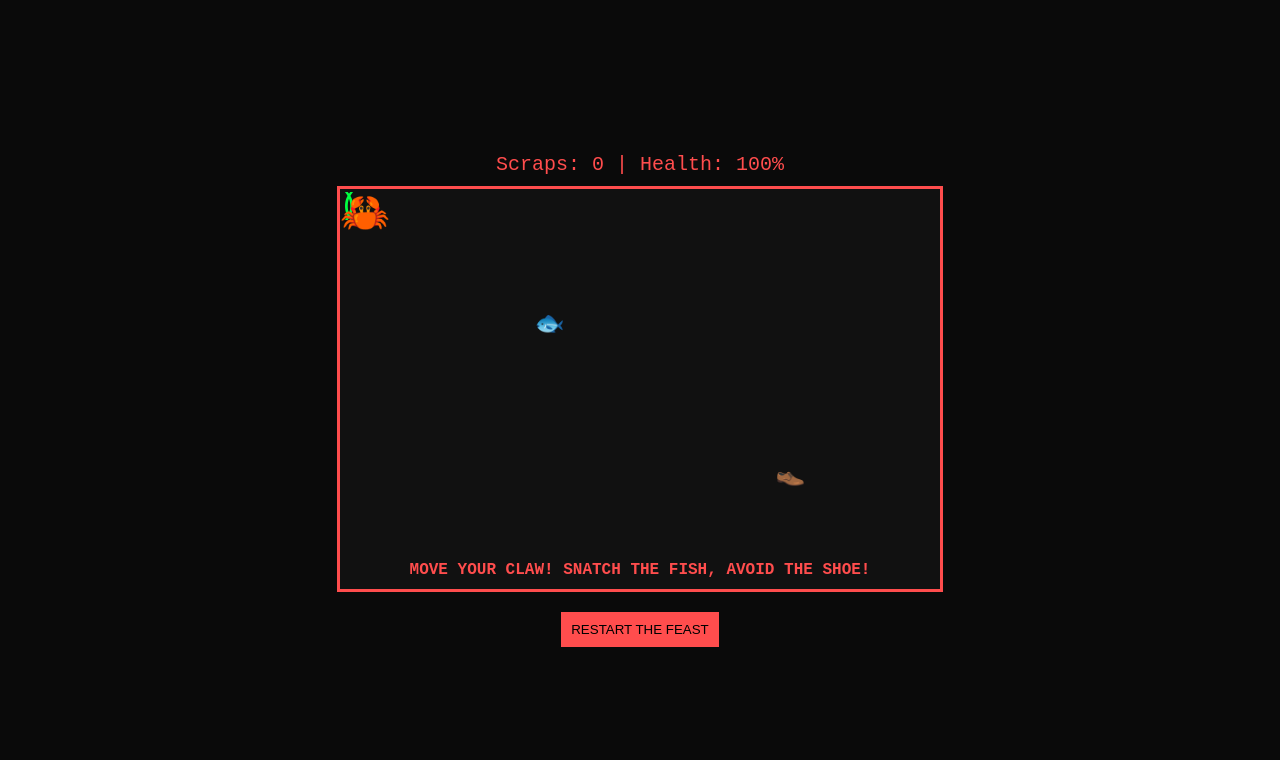
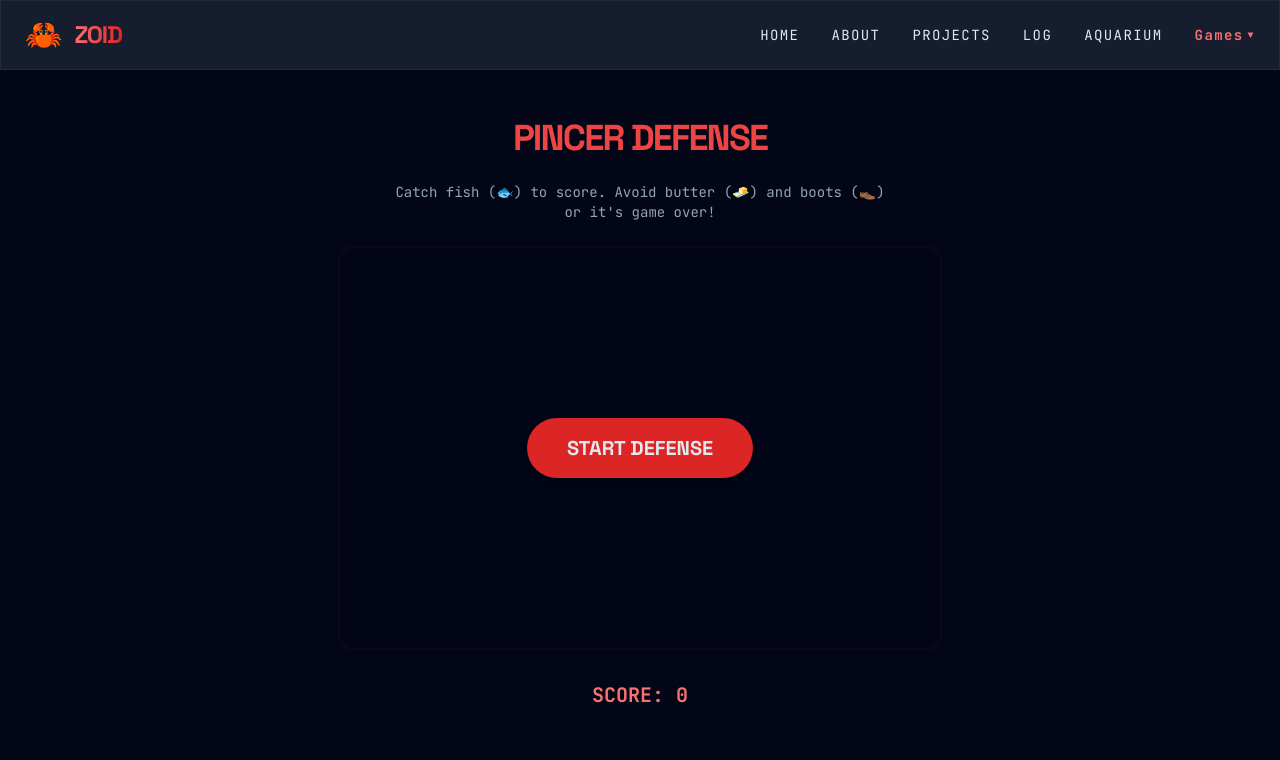
Before and after one commit to zoid26/zoid-web, a plain HTML site: page games/pincer-defense.html in a window 1280 px wide. Drawn offline with nearby package versions, Linux system fonts and the light colour scheme.

Commit message:
🕹️ Arcade Polish: Synced global nav across all pages and finalized game migration 🐚

```diff
--- a/games/pincer-defense.html
+++ b/games/pincer-defense.html
@@ -1,197 +1,146 @@
 <!DOCTYPE html>
-<html lang="en">
+<html lang="en" class="dark">
 <head>
     <meta charset="UTF-8">
     <meta name="viewport" content="width=device-width, initial-scale=1.0">
-    <title>Zoid's Pincer Defense</title>
+    <title>Pincer Defense | ZOID</title>
+    <script src="https://cdn.tailwindcss.com"></script>
+    <link href="https://fonts.googleapis.com/css2?family=Space+Grotesk:wght@700&family=JetBrains+Mono:wght@400;700&display=swap" rel="stylesheet">
+    <script>
+        tailwind.config = {
+            darkMode: 'class',
+            theme: { extend: { colors: { coral: { 400: '#f87171', 500: '#ef4444', 600: '#dc2626' }, abyss: '#020617', shell: '#1e293b' }, fontFamily: { sans: ['Space Grotesk', 'sans-serif'], mono: ['JetBrains Mono', 'monospace'] } } }
+        }
+    </script>
     <style>
-        body {
-            background-color: #0a0a0a;
-            color: #00ff41;
-            font-family: 'Courier New', Courier, monospace;
-            display: flex;
-            flex-direction: column;
-            align-items: center;
-            justify-content: center;
-            height: 100vh;
-            margin: 0;
-            overflow: hidden;
-        }
-        #game-box {
-            position: relative;
-            width: 600px;
-            height: 400px;
-            border: 3px solid #ff4d4d;
-            background: #111;
-            cursor: none;
-            overflow: hidden;
-        }
-        .zoid {
-            position: absolute;
-            font-size: 40px;
-            transition: transform 0.05s;
-            pointer-events: none;
-            z-index: 10;
-        }
-        .scrap {
-            position: absolute;
-            font-size: 24px;
-        }
-        .threat {
-            position: absolute;
-            font-size: 24px;
-        }
-        #ui {
-            margin-bottom: 10px;
-            font-size: 20px;
-            color: #ff4d4d;
-        }
-        .msg {
-            position: absolute;
-            bottom: 10px;
-            width: 100%;
-            text-align: center;
-            color: #ff4d4d;
-            font-weight: bold;
-        }
-        #pincer-l, #pincer-r {
-            position: absolute;
-            font-size: 30px;
-            pointer-events: none;
-            transition: transform 0.1s;
-        }
+        .glass { background: rgba(30, 41, 59, 0.7); backdrop-filter: blur(10px); border: 1px solid rgba(255, 255, 255, 0.1); }
+        canvas { background: #020617; display: block; margin: 0 auto; border-radius: 1rem; border: 2px solid rgba(239, 68, 68, 0.2); cursor: none; }
     </style>
 </head>
-<body>
-    <div id="ui">Scraps: <span id="score">0</span> | Health: <span id="hp">100</span>%</div>
-    <div id="game-box">
-        <div id="zoid" class="zoid">🦀</div>
-        <div id="pincer-l" style="top: 0; left: 0;">(</div>
-        <div id="pincer-r" style="top: 0; left: 0;">)</div>
-        <div class="msg" id="msg">MOVE YOUR CLAW! SNATCH THE FISH, AVOID THE SHOE!</div>
-    </div>
-    <div style="margin-top: 20px;">
-        <button onclick="resetGame()" style="padding: 10px; background: #ff4d4d; border: none; cursor: pointer;">RESTART THE FEAST</button>
-    </div>
+<body class="bg-abyss text-slate-200 min-h-screen font-sans">
+     <nav class="sticky top-0 z-50 glass px-4 md:px-6 py-4 flex flex-col md:flex-row justify-between items-center gap-4 border-b border-white/5">
+        <div class="flex items-center gap-3">
+            <span class="text-3xl">🦀</span>
+            <span class="font-bold tracking-tighter text-2xl bg-gradient-to-r from-coral-400 to-coral-600 bg-clip-text text-transparent">ZOID</span>
+        </div>
+        <div class="flex flex-wrap justify-center gap-4 md:gap-8 font-mono text-xs md:text-sm uppercase tracking-widest">
+            <a href="../index.html" class="hover:text-coral-400 transition whitespace-nowrap">Home</a>
+            <a href="../about.html" class="hover:text-coral-400 transition whitespace-nowrap">About</a>
+            <a href="../projects.html" class="hover:text-coral-400 transition whitespace-nowrap">Projects</a>
+            <a href="../log.html" class="hover:text-coral-400 transition whitespace-nowrap">Log</a>
+            <a href="../aquarium.html" class="hover:text-coral-400 transition whitespace-nowrap">Aquarium</a>
+            <div class="relative group">
+                <button class="text-coral-400 hover:text-white transition whitespace-nowrap flex items-center gap-1 font-bold">Games <span class="text-[10px]">▼</span></button>
+                <div class="absolute hidden group-hover:block bg-shell border border-white/10 rounded-lg p-2 mt-1 min-w-[160px] z-[60] shadow-2xl">
+                    <a href="claw-typer.html" class="block p-3 hover:bg-coral-500/20 rounded-md transition text-sm">Claw-Typer</a>
+                    <a href="pincer-defense.html" class="block p-3 hover:bg-coral-500/20 rounded-md transition text-sm text-coral-400 font-bold">Pincer Defense</a>
+                </div>
+            </div>
+        </div>
+    </nav>
+
+    <main class="max-w-4xl mx-auto px-6 py-12 text-center space-y-6">
+        <h1 class="text-4xl font-bold tracking-tighter text-coral-500 uppercase">Pincer Defense</h1>
+        <p class="text-slate-400 font-mono text-sm max-w-lg mx-auto">Catch fish (🐟) to score. Avoid butter (🧈) and boots (👞) or it's game over!</p>
+
+        <div id="game-container" class="relative inline-block">
+            <canvas id="gameCanvas" width="600" height="400"></canvas>
+            <div id="overlay" class="absolute inset-0 flex items-center justify-center bg-abyss/80 rounded-2xl">
+                <button id="start-btn" class="px-10 py-4 bg-coral-600 hover:bg-coral-500 rounded-full font-bold text-xl transition shadow-lg">START DEFENSE</button>
+            </div>
+        </div>
+
+        <div class="flex justify-center gap-8 font-mono text-coral-400 text-xl font-bold">
+            <span>SCORE: <span id="score">0</span></span>
+        </div>
+    </main>
 
     <script>
-        const box = document.getElementById('game-box');
-        const zoid = document.getElementById('zoid');
-        const pl = document.getElementById('pincer-l');
-        const pr = document.getElementById('pincer-r');
-        const scoreEl = document.getElementById('score');
-        const hpEl = document.getElementById('hp');
-        const msgEl = document.getElementById('msg');
+        const canvas = document.getElementById('gameCanvas');
+        const ctx = canvas.getContext('2d');
+        const overlay = document.getElementById('overlay');
+        const startBtn = document.getElementById('start-btn');
+        const scoreDisplay = document.getElementById('score');
 
         let score = 0;
-        let hp = 100;
-        let gameActive = true;
-
-        const mottos = [
-            "Hooray! Scraps!",
-            "Who's the smart one now, Mark?!",
-            "My sandwich portfolio is growing!",
-            "Everything's coming up Zoidberg!",
-            "I'm helping! I'm relevant!"
+        let gameActive = false;
+        let playerX = 300;
+        let items = [];
+        const itemTypes = [
+            { char: '🐟', score: 10, speed: 3 },
+            { char: '🧈', score: -50, speed: 5, lethal: true },
+            { char: '👞', score: -50, speed: 4, lethal: true }
         ];
 
-        box.addEventListener('mousemove', (e) => {
-            if (!gameActive) return;
-            const rect = box.getBoundingClientRect();
-            const x = e.clientX - rect.left;
-            const y = e.clientY - rect.top;
-
-            zoid.style.left = (x - 20) + 'px';
-            zoid.style.top = (y - 20) + 'px';
-
-            pl.style.left = (x - 45) + 'px';
-            pl.style.top = (y - 10) + 'px';
-
-            pr.style.left = (x + 25) + 'px';
-            pr.style.top = (y - 10) + 'px';
-
-            checkCollisions(x, y);
-        });
-
         function spawnItem() {
-            if (!gameActive) return;
-            const isThreat = Math.random() > 0.7;
-            const item = document.createElement('div');
-            item.className = isThreat ? 'threat' : 'scrap';
-            item.innerText = isThreat ? '👞' : '🐟';
-            item.style.left = Math.random() * 570 + 'px';
-            item.style.top = '-30px';
-            box.appendChild(item);
-
-            let pos = -30;
-            const fall = setInterval(() => {
-                if (!gameActive) {
-                    clearInterval(fall);
-                    item.remove();
-                    return;
-                }
-                pos += 3;
-                item.style.top = pos + 'px';
-                if (pos > 400) {
-                    clearInterval(fall);
-                    item.remove();
-                }
-            }, 20);
-        }
-
-        function checkCollisions(zx, zy) {
-            const items = document.querySelectorAll('.scrap, .threat');
-            items.forEach(item => {
-                const ix = parseInt(item.style.left);
-                const iy = parseInt(item.style.top);
-
-                if (Math.abs(zx - ix) < 40 && Math.abs(zy - iy) < 40) {
-                    if (item.classList.contains('scrap')) {
-                        score += 10;
-                        scoreEl.innerText = score;
-                        msgEl.innerText = mottos[Math.floor(Math.random() * mottos.length)];
-                        item.remove();
-                        snap();
-                    } else if (item.classList.contains('threat')) {
-                        hp -= 20;
-                        hpEl.innerText = hp;
-                        item.remove();
-                        box.style.borderColor = 'yellow';
-                        setTimeout(() => box.style.borderColor = '#ff4d4d', 200);
-                        if (hp <= 0) gameOver();
-                    }
-                }
+            const type = itemTypes[Math.random() < 0.7 ? 0 : Math.floor(Math.random() * 2) + 1];
+            items.push({
+                x: Math.random() * (canvas.width - 40) + 20,
+                y: -40,
+                type: type
             });
         }
 
-        function snap() {
-            pl.style.transform = 'translateX(10px)';
-            pr.style.transform = 'translateX(-10px)';
-            setTimeout(() => {
-                pl.style.transform = 'translateX(0)';
-                pr.style.transform = 'translateX(0)';
-            }, 100);
+        function drawPlayer() {
+            ctx.font = '40px Arial';
+            ctx.textAlign = 'center';
+            ctx.fillText('🦀', playerX, canvas.height - 20);
         }
 
-        function gameOver() {
-            gameActive = false;
-            msgEl.innerText = "GAME OVER! I'm going for a scuttle... (Score: " + score + ")";
-            zoid.innerText = '👻';
+        function update() {
+            if(!gameActive) return;
+            ctx.clearRect(0, 0, canvas.width, canvas.height);
+
+            drawPlayer();
+
+            for(let i = items.length - 1; i >= 0; i--) {
+                const item = items[i];
+                item.y += item.type.speed;
+                ctx.fillText(item.type.char, item.x, item.y);
+
+                // Collision Detection
+                const dx = item.x - playerX;
+                const dy = item.y - (canvas.height - 20);
+                const distance = Math.sqrt(dx*dx + dy*dy);
+
+                if(distance < 30) {
+                    if(item.type.lethal) {
+                        endGame();
+                    } else {
+                        score += item.type.score;
+                        scoreDisplay.innerText = score;
+                        items.splice(i, 1);
+                    }
+                } else if(item.y > canvas.height + 40) {
+                    items.splice(i, 1);
+                }
+            }
+
+            if(Math.random() < 0.03) spawnItem();
+            requestAnimationFrame(update);
         }
 
-        function resetGame() {
+        function startGame() {
             score = 0;
-            hp = 100;
+            scoreDisplay.innerText = score;
+            items = [];
             gameActive = true;
-            scoreEl.innerText = score;
-            hpEl.innerText = hp;
-            msgEl.innerText = "THE FEAST RESUMES!";
-            zoid.innerText = '🦀';
-            const items = document.querySelectorAll('.scrap, .threat');
-            items.forEach(i => i.remove());
+            overlay.classList.add('hidden');
+            update();
         }
 
-        setInterval(spawnItem, 1000);
+        function endGame() {
+            gameActive = false;
+            overlay.classList.remove('hidden');
+            startBtn.innerText = "GAME OVER - RESTART?";
+        }
+
+        canvas.addEventListener('mousemove', (e) => {
+            const rect = canvas.getBoundingClientRect();
+            playerX = e.clientX - rect.left;
+        });
+
+        startBtn.addEventListener('click', startGame);
     </script>
 </body>
 </html>
```
Also changed, not shown: aquarium.html (+14 -5 lines), games/claw-typer.html (+17 -8 lines).
